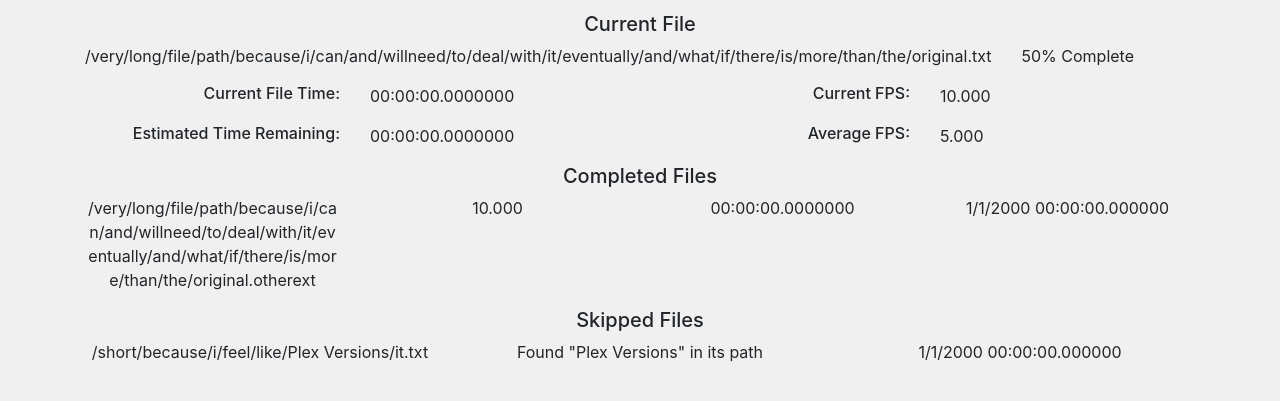
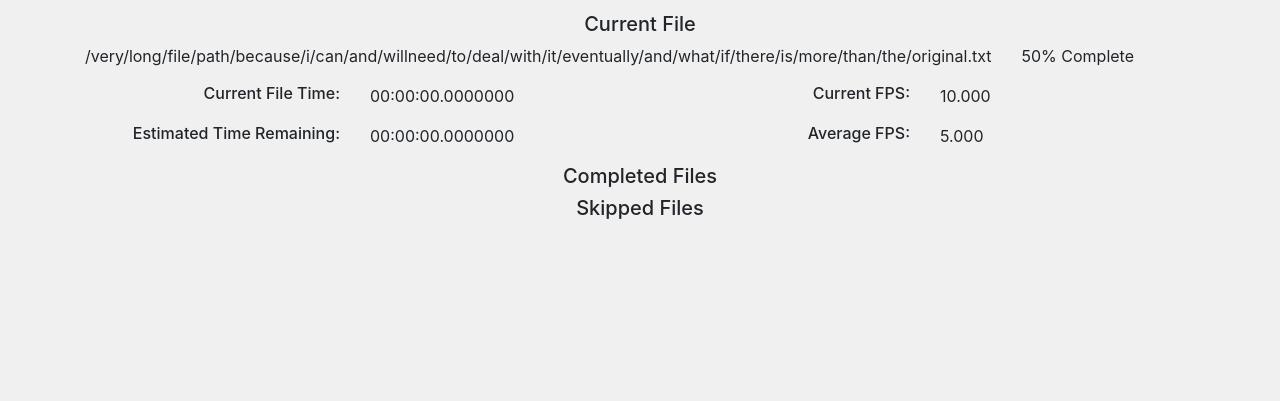
Before and after one commit to BrenekH/encodarr, a Flask app: page / in a window 1280 px wide. Shown: the part 141-542 px from the top of the page. Run offline with Flask 2, Linux system fonts and the light colour scheme; some libraries are stand-ins or nearby versions.

Commit message:
Remove random numbers

```diff
--- a/main.py
+++ b/main.py
@@ -16,23 +16,8 @@ app.config['DEBUG'] = False
 #turn the flask app into a socketio app
 socketio = SocketIO(app, async_mode=None, logger=True, engineio_logger=True)
 
-#random number Generator Thread
-thread = Thread()
-thread_stop_event = Event()
-no_numbers = False
-
 redcedar_comm_queue = Queue()
 redcedar_obj = None
-
-def randomNumberGenerator():
-	"""
-	Generate a random number every 1 second and emit to a socketio instance (broadcast)
-	"""
-	while not thread_stop_event.isSet():
-		number = round(random()*10, 3)
-		print(number)
-		socketio.emit('newnumber', {'number': number}, namespace='/websocket')
-		socketio.sleep(5)
 
 def run_redcedar():
 	global redcedar_obj
@@ -52,14 +37,7 @@ def index():
 @socketio.on('connect', namespace='/websocket')
 def test_connect():
 	redcedar_comm_queue.put("new connection")
-	# need visibility of the global thread object
-	global thread
 	print('Client connected')
-
-	#Start the random number generator thread only if the thread has not been started before.
-	if not no_numbers and not thread.isAlive():
-		print("Starting Thread")
-		thread = socketio.start_background_task(randomNumberGenerator)
 
 @socketio.on('disconnect', namespace='/websocket')
 def test_disconnect():
@@ -74,8 +52,7 @@ if __name__ == '__main__':
 	else:
 		print("Starting redcedar")
 		socketio.start_background_task(run_redcedar)
-	if "nonumbers" in argv:
-		no_numbers = True
+
 	socketio.run(app, host="0.0.0.0")
 
 	if redcedar_obj != None:
--- a/templates/index.html
+++ b/templates/index.html
@@ -78,16 +78,7 @@
 					<h5>Completed Files</h5>
 				</div>
 			</div>
-			<div id="completed-log">
-				<div class="row text-center">	<!-- Completed example -->
-					<div class="col completed-file-path">
-						<p class="text-break">/very/long/file/path/because/i/can/and/willneed/to/deal/with/it/eventually/and/what/if/there/is/more/than/the/original.otherext</p>
-					</div>
-					<div class="col completed-avg-fps">10.000</div>
-					<div class="col completed-time">00:00:00.0000000</div>
-					<div class="col completed-timestamp">1/1/2000 00:00:00.000000</div>
-				</div>
-			</div>
+			<div id="completed-log"></div>
 
 			<!-- Skipped Files Log -->
 			<div class="row">
@@ -95,26 +86,7 @@
 					<h5>Skipped Files</h5>
 				</div>
 			</div>
-			<div class="skipped-log text-center">
-				<div class="row">	<!-- Skipped example -->
-					<div class="col skipped-file-path">
-						<p class="text-break">/short/because/i/feel/like/Plex Versions/it.txt</p>
-					</div>
-					<div class="col skipped-reason">
-						<p class="text-break">Found &quot;Plex Versions&quot; in its path</p>
-					</div>
-					<div class="col completed-timestamp">
-						<p>1/1/2000 00:00:00.000000</p>
-					</div>
-				</div>
-			</div>
-
-			<!-- Just so the numbers thing still works -->
-			<div class="row">
-				<div class="col">
-					<div id="log"></div>
-				</div>
-			</div>
+			<div class="skipped-log text-center" id="skipped-log"></div>
 		</div>
 
 		<!-- Javascript -->
```
